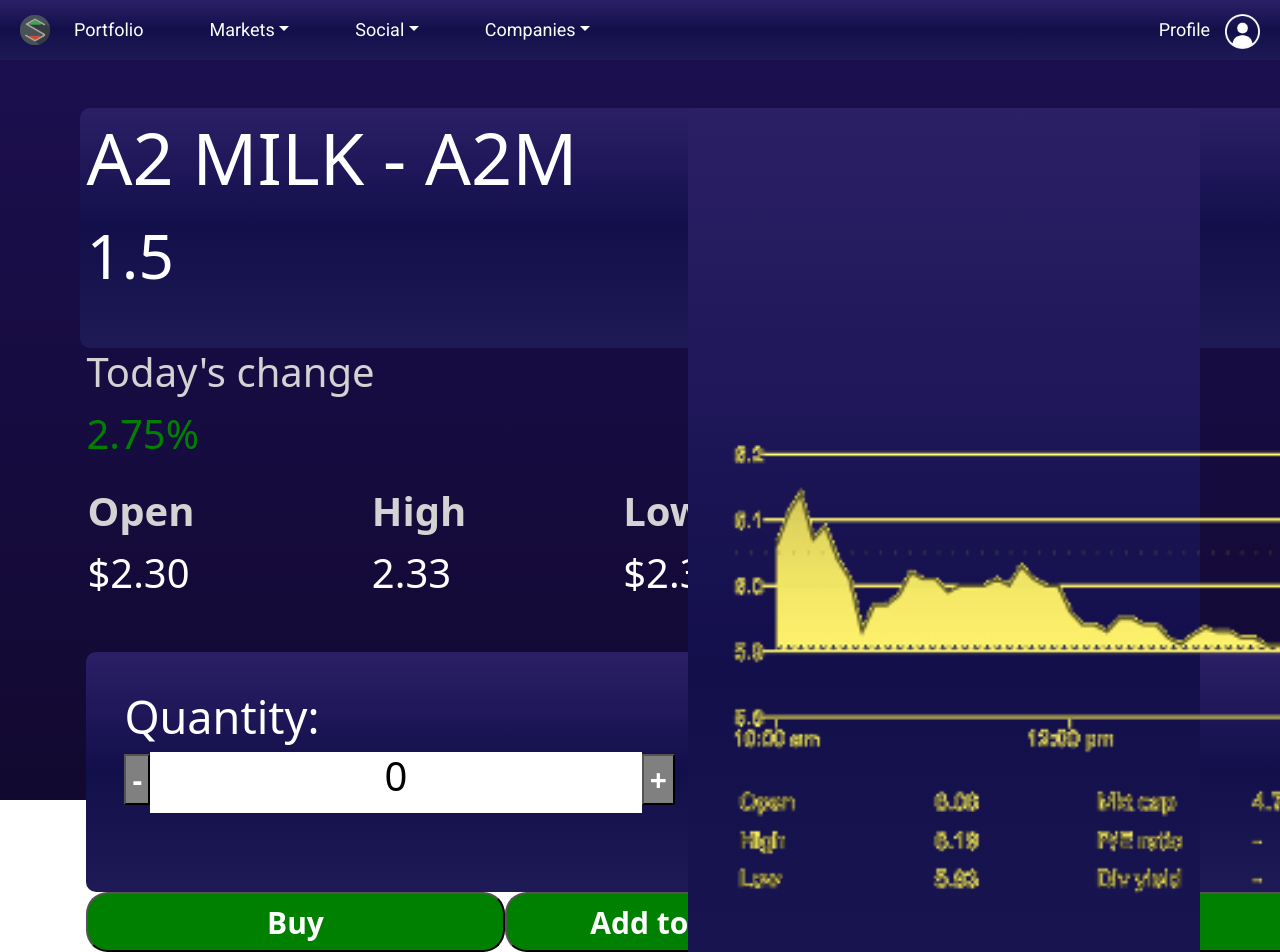
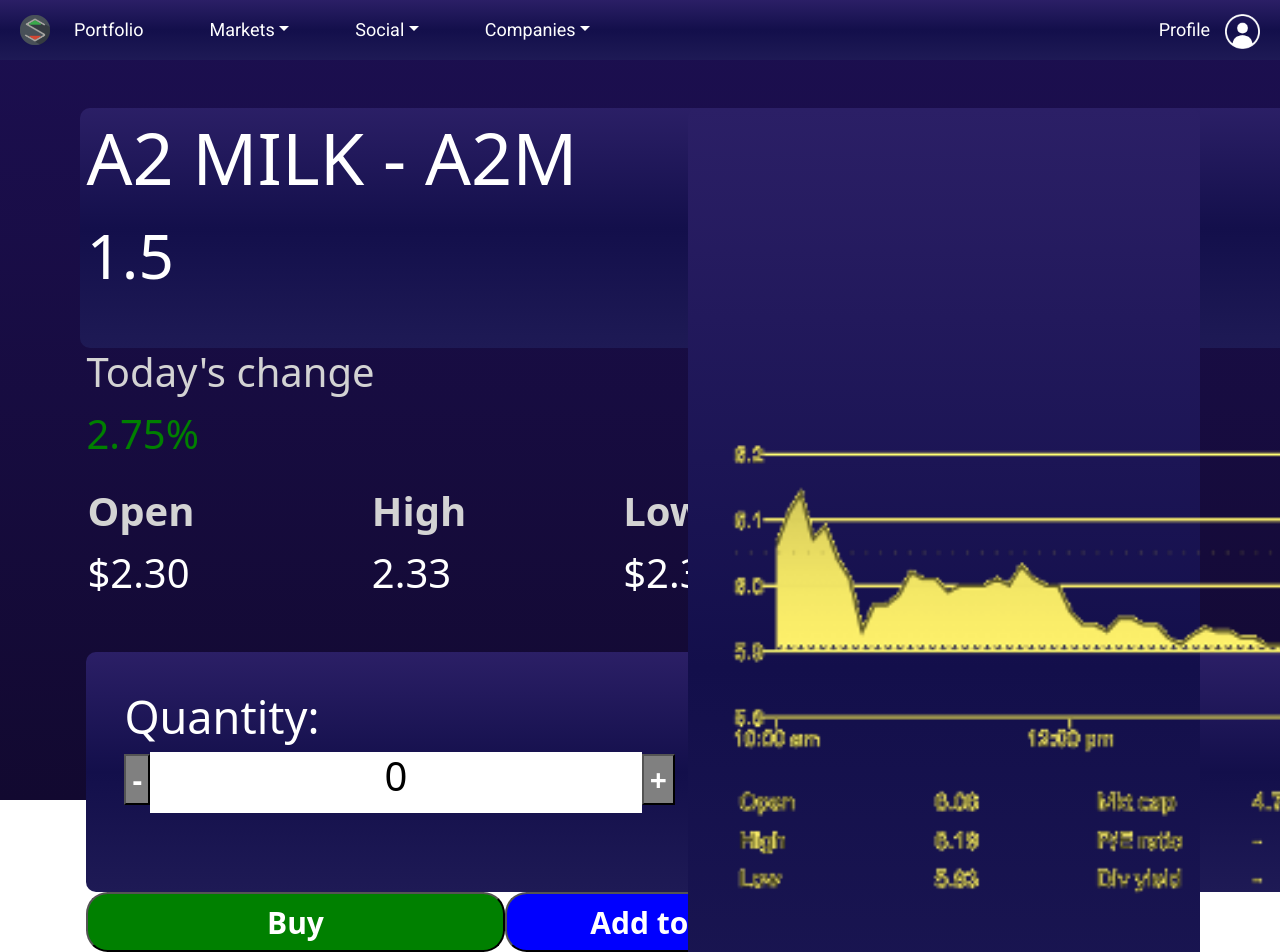
Before and after one commit to hjsith/Stocking-Up-V2, a React (Create React App) app in the folder client/: page /quotemgmt in a window 1280 px wide. Shown: the top 952 px of the page. Built offline with nearby package versions, Linux system fonts and the light colour scheme.

Commit message:
made the buy/watchlist/sell buttons into their own divs to change  the colour of button

```diff
--- a/client/src/assets/css/QuoteMan.scss
+++ b/client/src/assets/css/QuoteMan.scss
@@ -120,7 +120,26 @@
     font-weight: bolder;
     height: 2em;
     width: 33%;
+}
+
+.button1 button {
     background-color: green;
+    float: left;
+    display: inline-block;
+
+}
+
+.button2 button {
+    background-color: blue;
+    display: inline-block;
+
+}
+
+.button3 button {
+    background-color: red;
+    float: right;
+    display: inline-block;
+
 }
 
 .funds {
--- a/client/src/pages/quotemgmt.js
+++ b/client/src/pages/quotemgmt.js
@@ -94,13 +94,15 @@
 
         <div className="order">
 
+        <div className="button1">
         <Button handleClick={buyButton} text="Buy"/>
-
-
+        </div>
+        <div className="button2">
         <Button text="Add to Watchlist"/>
-
-
+        </div>
+        <div className="button3">
         <Button handleClick={sellButton} text="Sell"/>
+        </div>
         <p>{message}</p>
         </div>
         <div className="funds">
```
